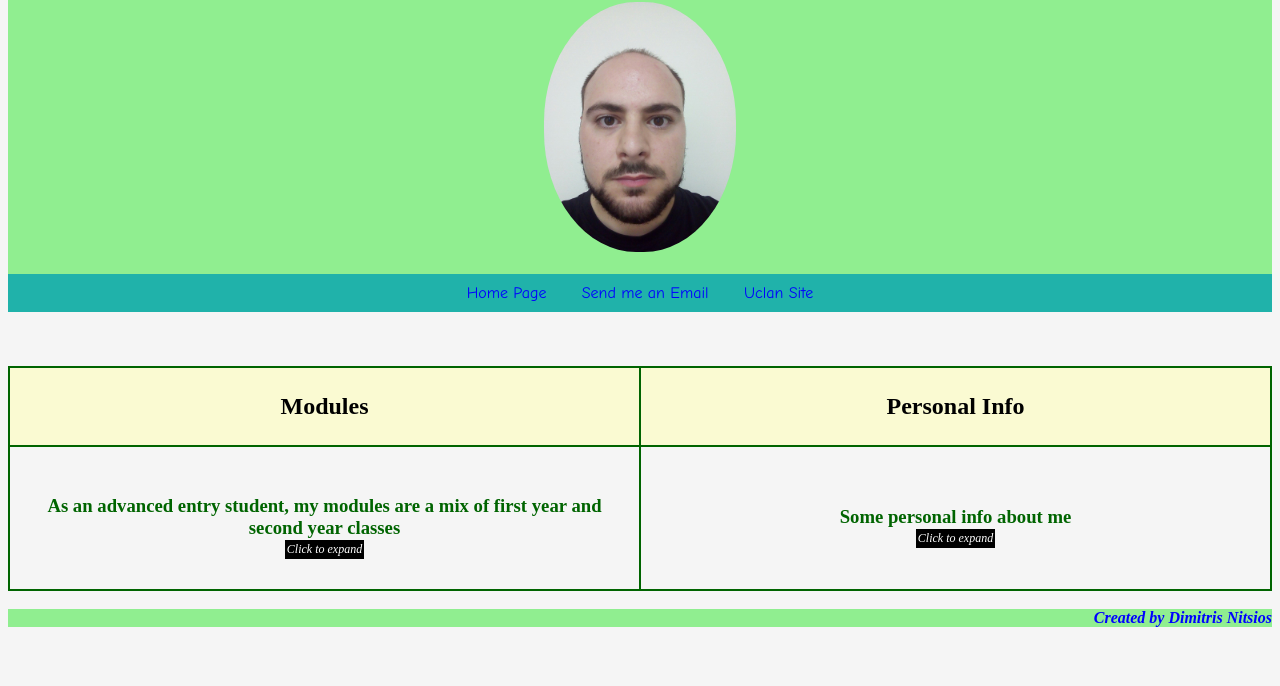
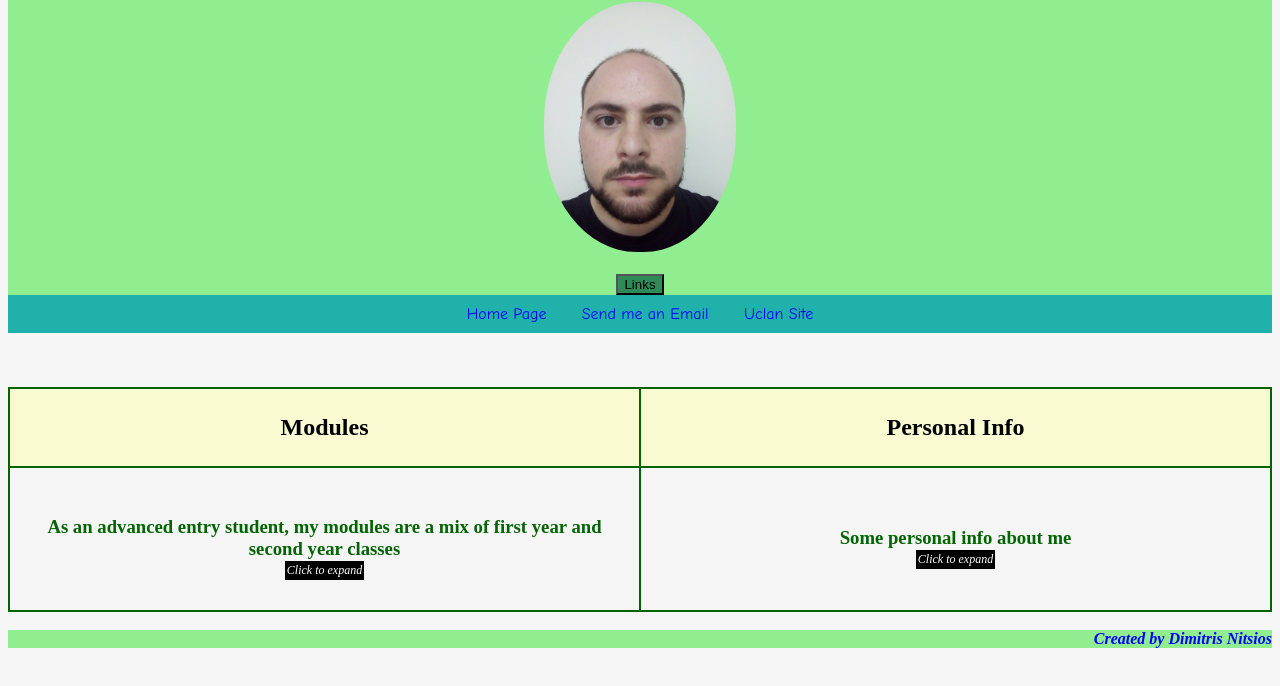
Before and after one commit to DimitrisNitsios/Profile, a plain HTML site: page index.html in a window 1280 px wide. Shown: the part 78-764 px from the top of the page. Drawn offline with Linux system fonts and the light colour scheme.

Commit message:
Changing the style of links v.3

```diff
--- a/StyleProfile.css
+++ b/StyleProfile.css
@@ -64,14 +64,21 @@ h3 {
     padding: 10px;
 }
 
+#masterLinks{
+    background-color: seagreen;
+    transition: background-color, 5s ;
+}
+
+
 .stylelink {
     color: blue;
     font-family: "Comic Sans MS", "Comic Sans MS", sans-serif ;
     text-decoration: none;
     padding: 10px;
     margin: 5px;
-    transition: background-color, 5s ;
+    transition: 5s;
 }
+
 
 .stylelink:hover {
     background: red;
--- a/index.html
+++ b/index.html
@@ -5,7 +5,7 @@
     <meta name="viewport" content="width=device-width"/>
     <meta charset="UTF-8">
     <title>DimitrisNitsios</title>
-    <link rel="stylesheet" type="text/css" href="StyleProfile.css">
+    <link  rel="stylesheet" type="text/css" href="StyleProfile.css">
     <!--<Link the JS file to HTML>-->
     <script defer src="JSProfile.js"></script>
 
@@ -20,7 +20,10 @@
         <img src="Pics/Pic2.jpg" alt="Profile Pic" width="192" height="250">
     </div>
     <br>
+    <input type="button" name="button" value="Links" id="masterLinks">
+
     <div id = "linkTab">            <!-- <Links>-->
+
         <!--<Link to Home Page>-->
         <a href="index.html" class="stylelink"> Home Page </a>
 
```
